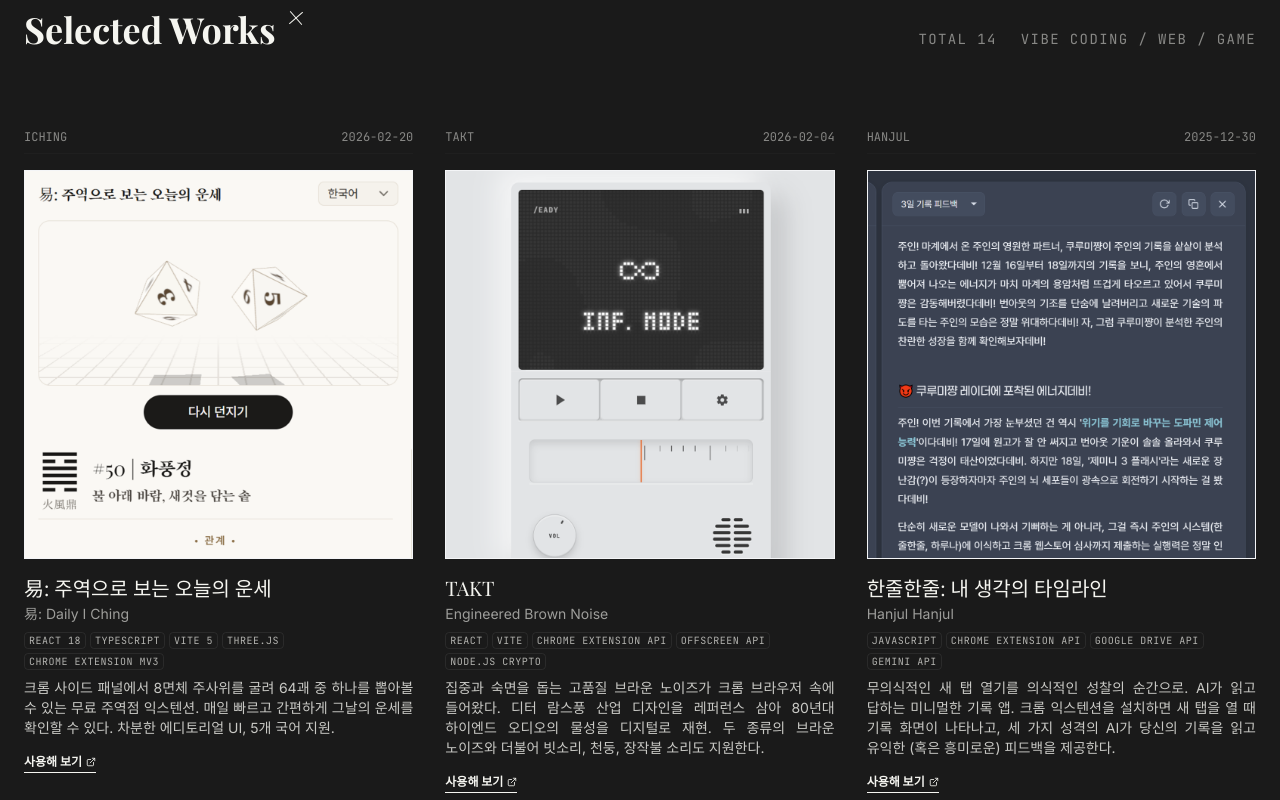
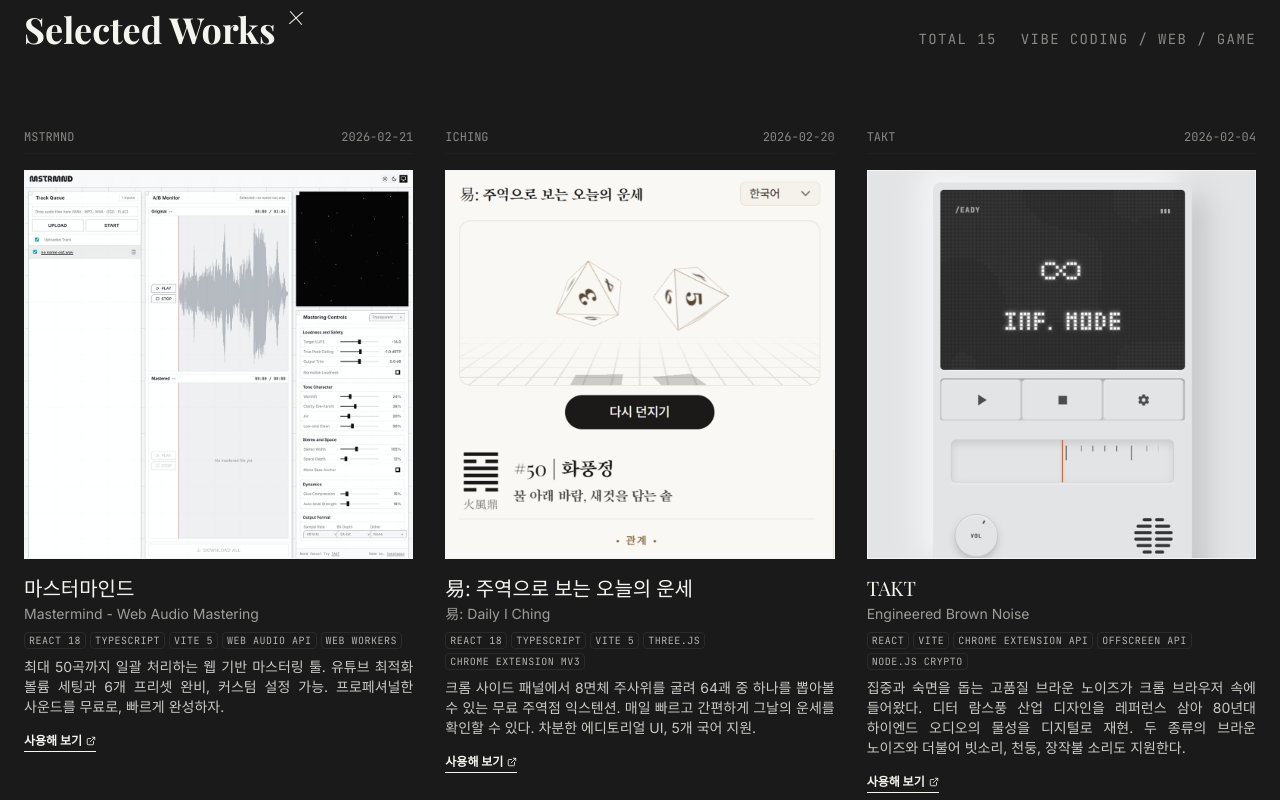
Before and after one commit to heavyrain39/portfolio, a Next.js app: page /portfolio/ in a window 1280 px wide. Shown: the part 880-1680 px from the top of the page. Built offline with nearby package versions, Linux system fonts and the light colour scheme; a web font is replaced by a local one.

Commit message:
마스터마인드 추가

```diff
--- a/data/content.ts
+++ b/data/content.ts
@@ -30,6 +30,19 @@ export const heroContent = {
 };
 
 export const projects: Project[] = [
+    {
+        id: "mstrmnd",
+        title: "마스터마인드",
+        enTitle: "Mastermind - Web Audio Mastering",
+        lastUpdated: "2026-02-21",
+        concept: "유튜브 음원을 위한 영리한 배치 마스터링 도구.",
+        description: "최대 50곡까지 일괄 처리하는 웹 기반 마스터링 툴. 유튜브 최적화 볼륨 세팅과 6개 프리셋 완비, 커스텀 설정 가능. 프로페셔널한 사운드를 무료로, 빠르게 완성하자.",
+        techStack: ["React 18", "TypeScript", "Vite 5", "Web Audio API", "Web Workers"],
+        link: "https://mstr-mnd.vercel.app/",
+        linkText: "사용해 보기",
+        thumbnail: "/portfolio/images/thumbnail_mstrmnd.png",
+        category: "vibe-coding"
+    },
     {
         id: "iching",
         title: "易: 주역으로 보는 오늘의 운세",
```
Also changed, not shown: public/images/thumbnail_mstrmnd.png (added).
